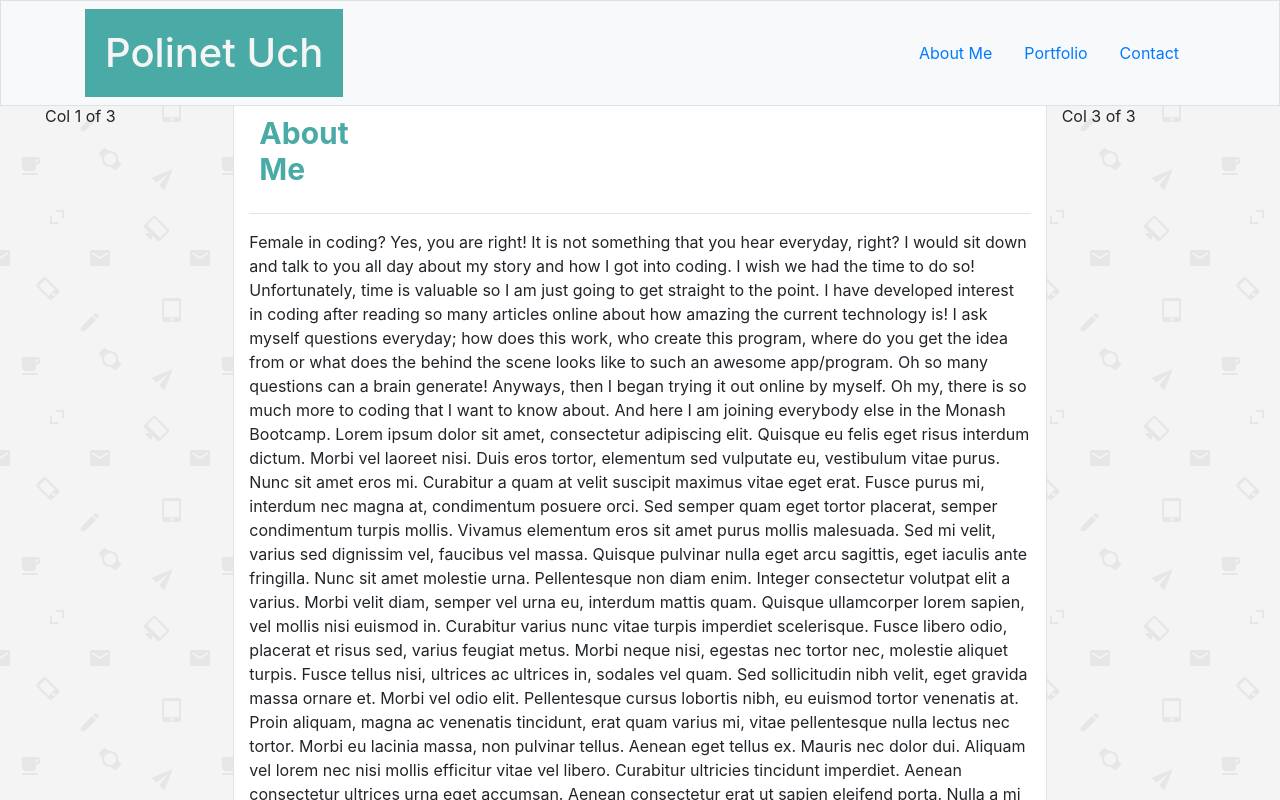
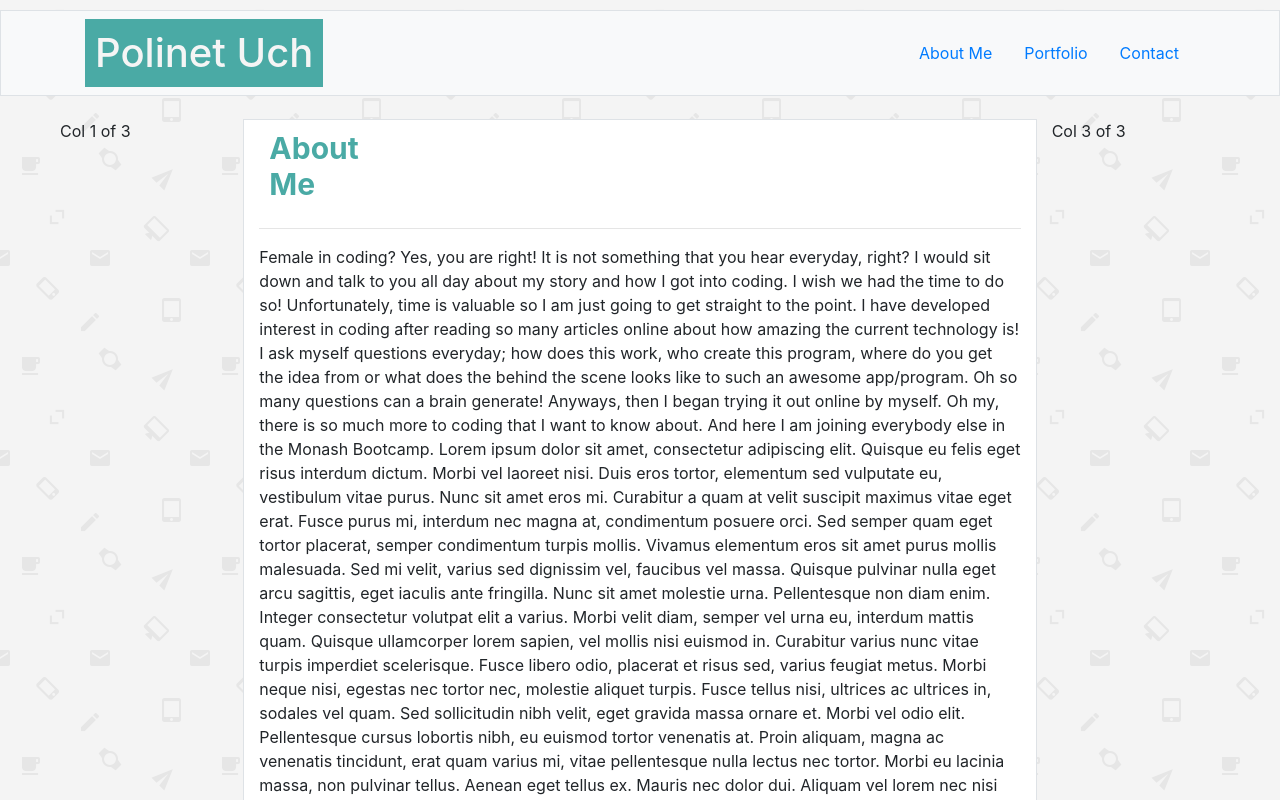
Before and after one commit to polinetuch/Bootstrap-Portfolio, a plain HTML site: page index.html in a window 1280 px wide. Shown: the top 800 px of the page. Drawn offline with nearby package versions, Linux system fonts and the light colour scheme.

```diff
--- a/assets/CSS/style.css
+++ b/assets/CSS/style.css
@@ -1,11 +1,6 @@
-.navbar {
-  height: 10%;
+.fixed-top {
+  margin-top: 10px;
   margin-bottom: 10px;
-}
-
-.navbar-brand {
-  background-color: #4aaaa5;
-  padding: px;
 }
 
 h1 {
@@ -24,7 +19,8 @@ h1 {
   padding-top: 50px;
 }
 .row {
-  margin: 30px;
+  margin: 35px;
+  padding: 10px;
 }
 
 .content {
@@ -43,10 +39,11 @@ h1 {
   background-color: #4aaaa5;
   padding: 4px;
   margin-bottom: 0px;
+  font-size: 20px;
 }
 
 .bd-brand-item-inverse {
   background-color: #4aaaa5;
-  padding: 20px;
+  padding: 10px;
   color: whitesmoke;
 }
```
